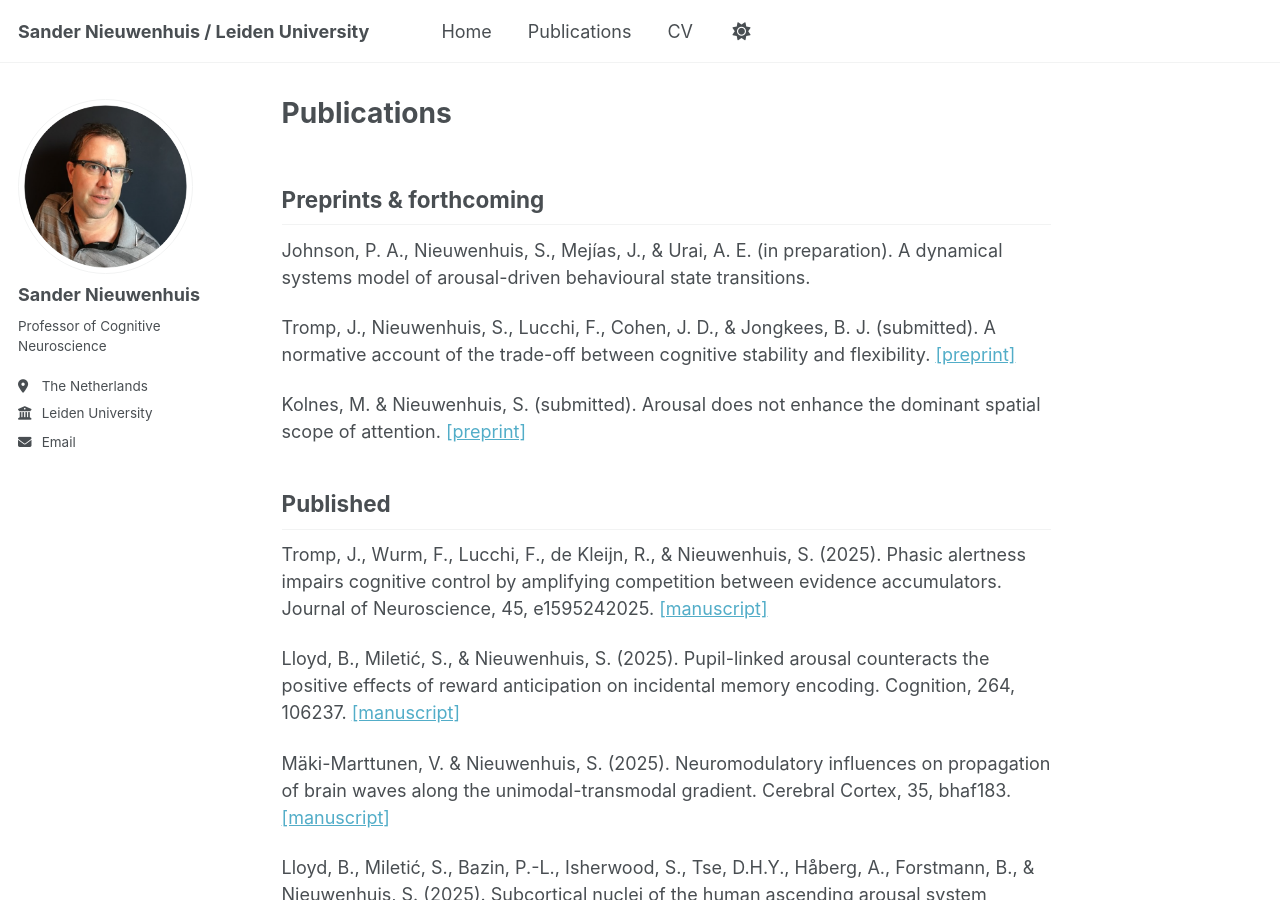
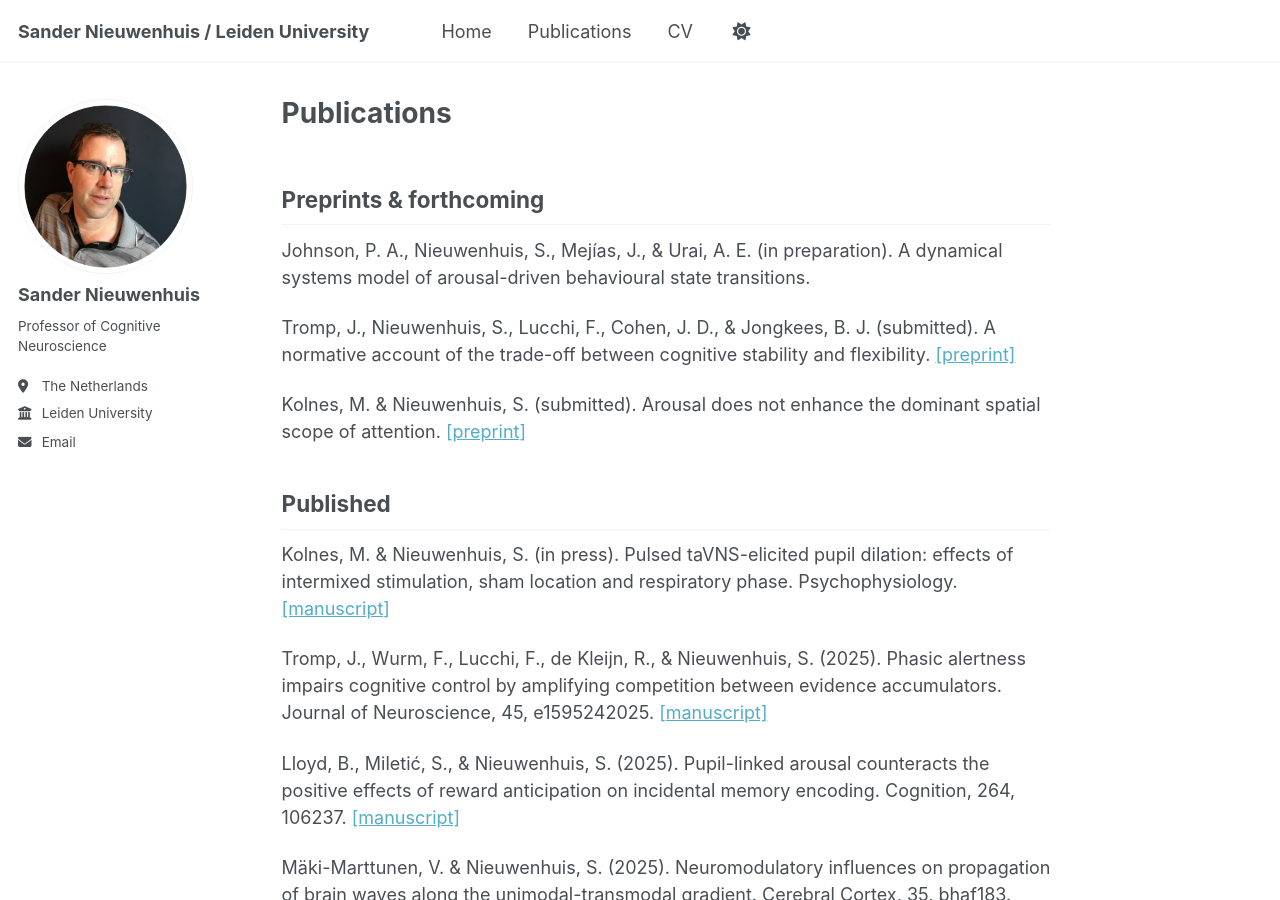
Before and after one commit to sander-nieuwenhuis/research, a Jekyll site: the page built from _pages/publications.md, in a window 1280 px wide and 900 px high. Built offline with Jekyll 4.4.1, drawn with Linux system fonts in a browser that asks for light colours; a script bundle is joined from its source files by our own code; library files that are not in the unit come from our copies.

Commit message:
Update publications.md

```diff
--- a/_pages/publications.md
+++ b/_pages/publications.md
@@ -16,6 +16,8 @@ Kolnes, M. & Nieuwenhuis, S. (submitted). Arousal does not enhance the dominant
 
 Published
 ------
+Kolnes, M. & Nieuwenhuis, S. (in press). Pulsed taVNS-elicited pupil dilation: effects of intermixed stimulation, sham location and respiratory phase. Psychophysiology. [[manuscript]](https://sander-nieuwenhuis.github.io/research/assets/pdfs/Kolnes2026Psyp.pdf)
+
 Tromp, J., Wurm, F., Lucchi, F., de Kleijn, R., & Nieuwenhuis, S. (2025). Phasic alertness impairs cognitive control by amplifying competition between evidence accumulators. Journal of Neuroscience, 45, e1595242025. [[manuscript]](https://sander-nieuwenhuis.github.io/research/assets/pdfs/Tromp2025JN.pdf)
 
 Lloyd, B., Miletić, S., & Nieuwenhuis, S. (2025). Pupil-linked arousal counteracts the positive effects of reward anticipation on incidental memory encoding. Cognition, 264, 106237. [[manuscript]](https://sander-nieuwenhuis.github.io/research/assets/pdfs/LloydCognition.pdf)
```
